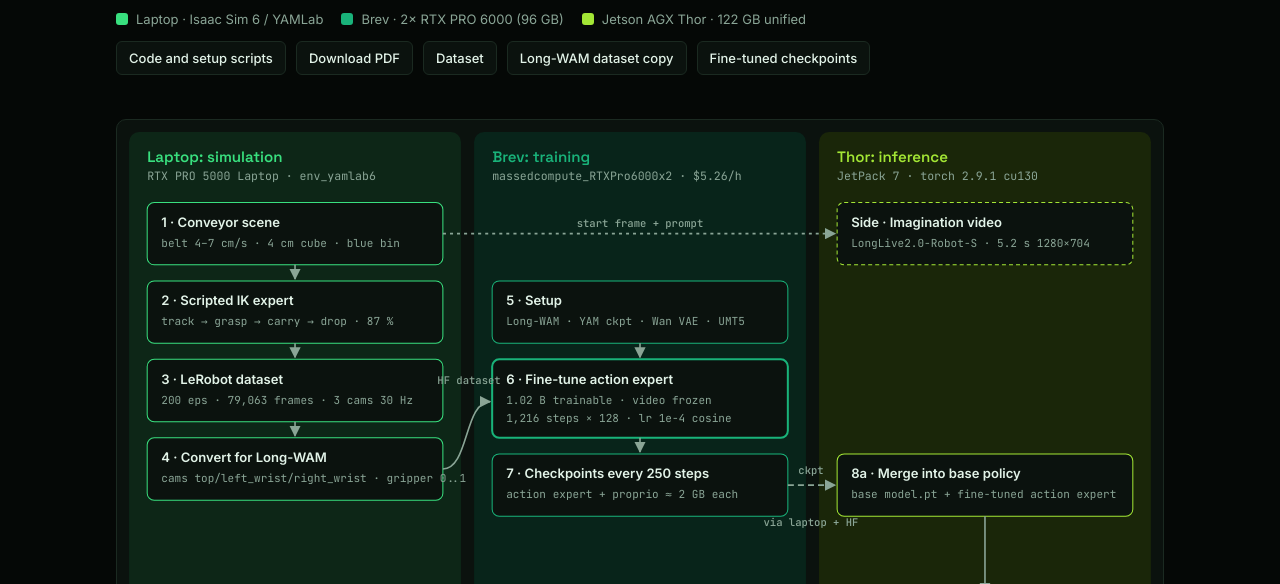
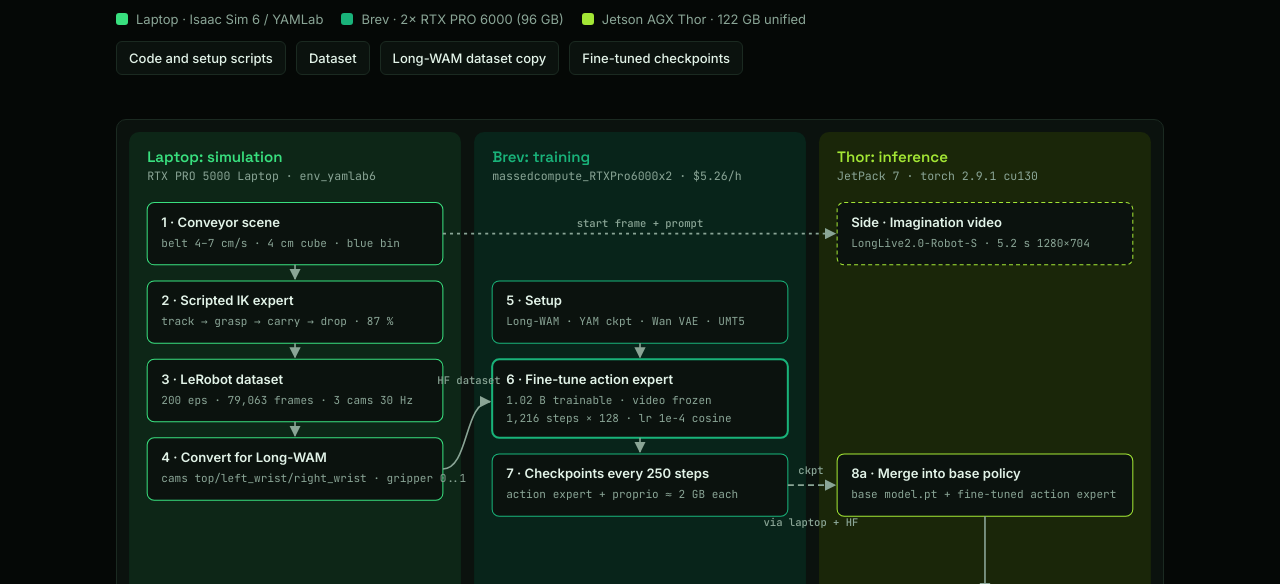
Before and after one commit to kabilankb/longwam-dynamic-manipulation, a plain HTML site: page docs/index.html in a window 1280 px wide. Shown: the part 216-800 px from the top of the page. Drawn offline with Linux system fonts and the light colour scheme.

Commit message:
Remove the PDF and its links

```diff
--- a/docs/index.html
+++ b/docs/index.html
@@ -127,7 +127,6 @@ footer { font-size: 12.5px; color: var(--muted); border-top: 1px solid var(--rul
     </div>
     <div class="links">
       <a href="https://github.com/kabilankb/longwam-dynamic-manipulation">Code and setup scripts</a>
-      <a href="longwam-dynamic-manipulation.pdf">Download PDF</a>
       <a href="https://huggingface.co/datasets/kabilanKB/yam_conveyor_cube_rand">Dataset</a>
       <a href="https://huggingface.co/datasets/kabilanKB/yam_conveyor_cube_rand_longwam">Long-WAM dataset copy</a>
       <a href="https://huggingface.co/kabilanKB/longwam-yam-conveyor">Fine-tuned checkpoints</a>
```
Also changed, not shown: 2 other files.
